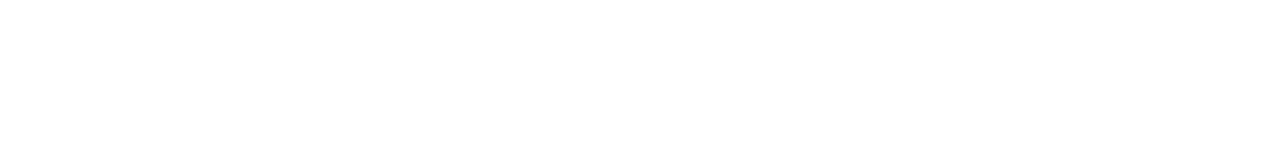
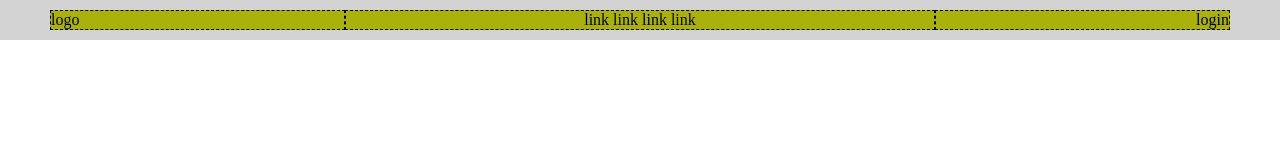
Before and after one commit to alex2000d/htmlcss-struttura-discord, a plain HTML site: page index.html in a window 1280 px wide. Drawn offline with Linux system fonts and the light colour scheme.

Commit message:
[UPD] added three sections and completed the main

```diff
--- a/css/style.css
+++ b/css/style.css
@@ -0,0 +1,52 @@
+*{
+    margin: 0%;
+    padding: 0%;
+    box-sizing: border-box;
+}
+
+header{
+    background-color: lightgrey;
+}
+
+.container{
+    max-width: 1200px;
+    margin: 0% auto;
+}
+
+.row{
+    display: flex;
+    flex-wrap: wrap;
+    padding: 10px;
+}
+
+.col-25{
+    width: 25%;
+
+    background-color: rgb(169, 177, 10);
+    border: 1px dashed black;
+}
+
+.col-50{
+    width: 50%;
+
+    background-color: rgb(169, 177, 10);
+    border: 1px dashed black;
+}
+
+.contenuto{
+    text-align: center;
+
+}
+
+
+ul{
+    list-style-type: none;
+}
+
+ul li{
+    display: inline-block;
+}
+
+.contenuto-login{
+    text-align: right;
+}
--- a/index.html
+++ b/index.html
@@ -7,6 +7,38 @@
     <link rel="stylesheet" href="./css/style.css">
 </head>
 <body>
+    <!--header-->
+    <header>
+      <div class="container">
+        <div class="row">
+            <div class="col-25">
+                <div class="contenuto-logo">
+                    <p>logo</p>
+                </div>
+            </div>
+            <div class="col-50">
+                <div class="contenuto">
+                    <ul>
+                        <li>link</li>
+                        <li>link</li>
+                        <li>link</li>
+                        <li>link</li>
+                    </ul>
+                </div>
+            </div>
+            <div class="col-25">
+                <div class="contenuto-login">login</div>
+            </div>
+        </div>
+      </div>
+    </header>
+    <!--main-->
+    <main>
 
+    </main>
+    <!--footer-->
+    <footer>
+
+    </footer>
 </body>
 </html>
```
